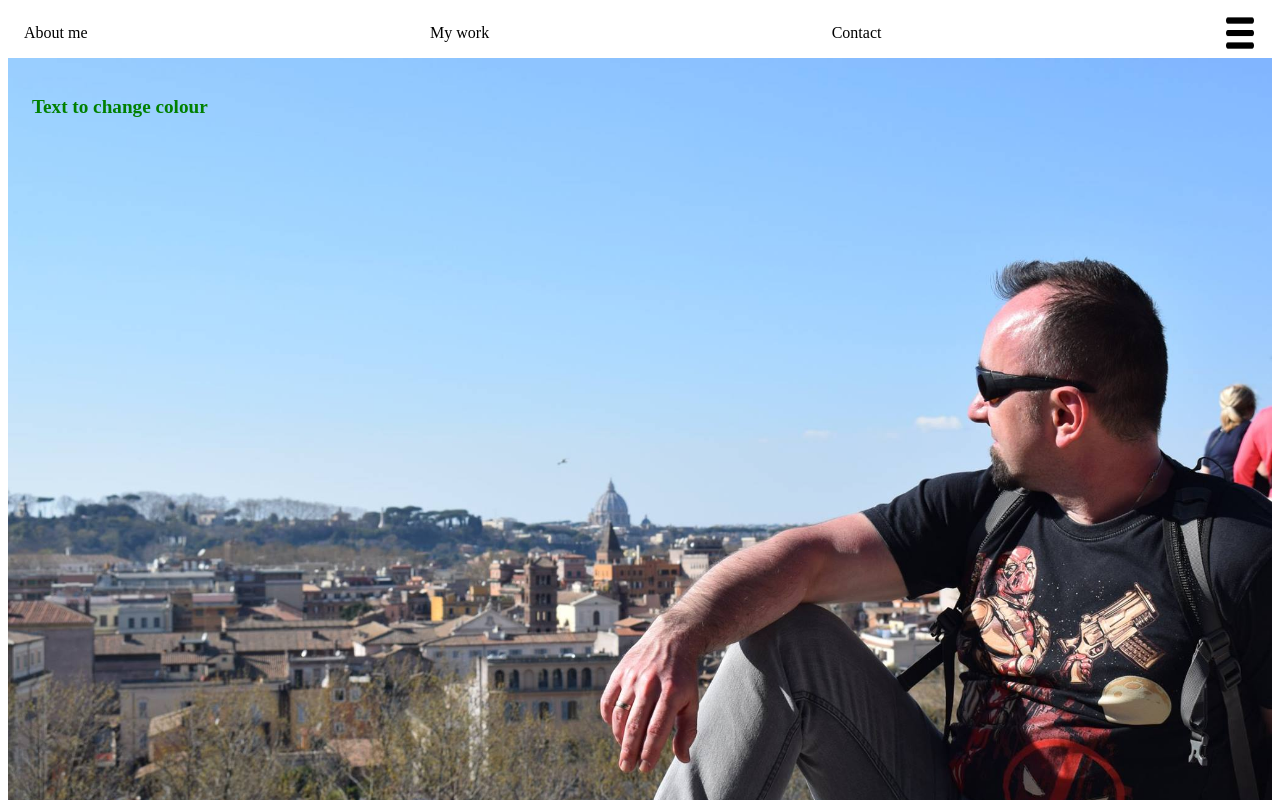
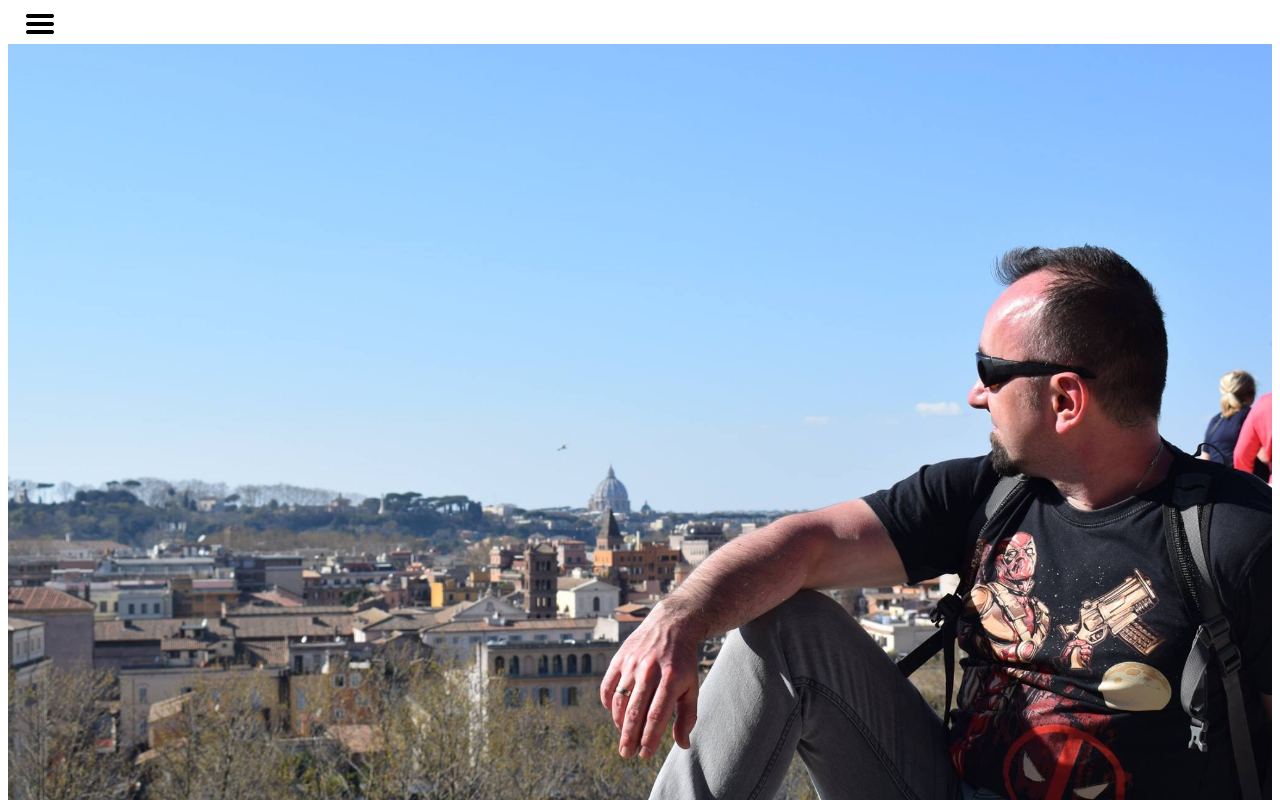
Before and after one commit to Piotr-Szyszkowski/ps-portfolio, a React (Create React App) app: page / in a window 1280 px wide. Shown: the top 800 px of the page. Built offline with nearby package versions, Linux system fonts and the light colour scheme.

Commit message:
can now toggle menu

```diff
--- a/src/App.scss
+++ b/src/App.scss
@@ -1,3 +1,6 @@
+.DropdownMenu {
+}
+
 .DropdownMenu__MenuIcon {
   width: 2em;
 }
@@ -16,24 +19,3 @@
   width: -webkit-fill-available;
   position: relative;
 }
-.temp-text-green {
-  color: green;
-  font-size: larger;
-  font-weight: bold;
-  position: absolute;
-  margin-top: 6rem;
-  margin-left: 2rem;
-  top: 0;
-  left: 0;
-}
-
-.temp-text-red {
-  color: red;
-  font-size: larger;
-  font-weight: bold;
-  position: absolute;
-  margin-top: 6rem;
-  margin-left: 2rem;
-  top: 0;
-  left: 0;
-}
--- a/src/Components/DropdownMenu.jsx
+++ b/src/Components/DropdownMenu.jsx
@@ -1,4 +1,5 @@
 import { useState } from "react";
+import DropdownMenuContent from "./DropdownMenuContent";
 
 const DropdownMenu = () => {
   const [dropdownShowing, setDropdownShowing] = useState(false);
@@ -7,6 +8,7 @@ const DropdownMenu = () => {
   };
 
   return (
+    <div className="DropdownMenu">
       <img
         className="DropdownMenu__MenuIcon"
         onClick={toggleDropdownShowing}
@@ -14,12 +16,8 @@ const DropdownMenu = () => {
           dropdownShowing ? "/Images/closed.png" : "/Images/Hamburger_icon.png"
         }
       />
+      <DropdownMenuContent dropdownShowing={dropdownShowing} />
+    </div>
   );
 };
 export default DropdownMenu;
-
-//   {dropdownShowing ? <p>Some</p> : <p>Some other</p>}
-
-// dropdownShowing
-//             ? "/Images/closedHamburger.svg"
-//             : "/Images/Hamburger_icon.svg"
--- /dev/null
+++ b/src/Components/DropdownMenuContent.jsx
@@ -0,0 +1,15 @@
+const DropdownMenuContent = (props) => {
+  const { dropdownShowing } = props;
+  if (dropdownShowing) {
+    return (
+      <div>
+        <p>About me</p>
+        <p>My work</p>
+        <p>Contact</p>
+      </div>
+    );
+  } else {
+    return null;
+  }
+};
+export default DropdownMenuContent;
--- a/src/Components/Home.jsx
+++ b/src/Components/Home.jsx
@@ -1,20 +1,9 @@
 import { useState } from "react";
 
 const Home = () => {
-  const [color, colorSetter] = useState("green");
-  const toggleTextColor = () => {
-    if (color === "green") {
-      colorSetter("red");
-    } else {
-      colorSetter("green");
-    }
-  };
-
   return (
     <div className="Home">
       <img className="Home__Main-pic" src="/Images/me-in-rome.jpg" />
-      <p className={`temp-text-${color}`}>Text to change colour</p>
-      <button onClick={toggleTextColor}>Change color</button>
     </div>
   );
 };
--- a/src/Components/Navbar.jsx
+++ b/src/Components/Navbar.jsx
@@ -3,9 +3,9 @@ import DropdownMenu from "./DropdownMenu";
 const Navbar = () => {
   return (
     <div className="Navbar">
-      <p>About me</p>
+      {/* <p>About me</p>
       <p>My work</p>
-      <p>Contact</p>
+      <p>Contact</p> */}
       <DropdownMenu />
     </div>
   );
```
Lines whose indentation alone changed are shown as unchanged.
